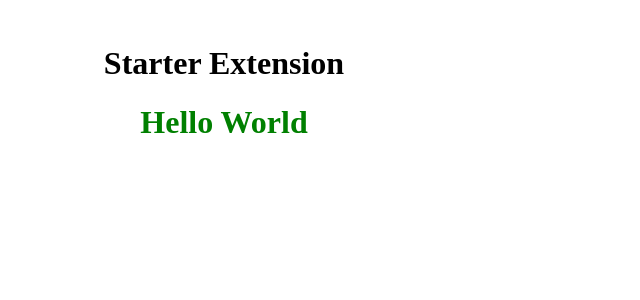
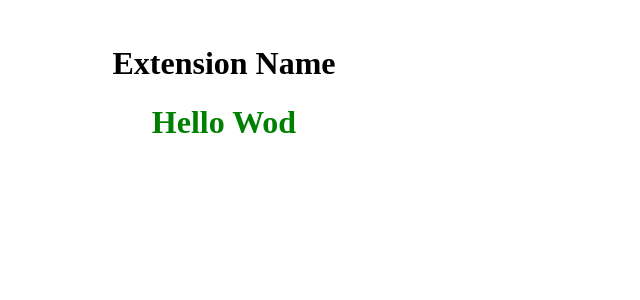
Before and after one commit to guifeitosabr/s24-team-09, a React app: page / in a window 1280 px wide. Shown: the top 300 px of the page, without its empty margins (0-640 px from the left). Built offline with nearby package versions, Linux system fonts and the light colour scheme.

Commit message:
ui changes

```diff
--- a/src/App.tsx
+++ b/src/App.tsx
@@ -5,9 +5,9 @@ import Hello from "./components/Hello";
 function App() {
   return (
     <div className="App">
-      <h1>Starter Extension</h1>
+      <h1>Extension Name</h1>
       {/* Render the SnippetList component with the snippets and event handlers */}
-      <Hello person="World" />
+      <Hello person="Wod" />
     </div>
   );
 }
```
